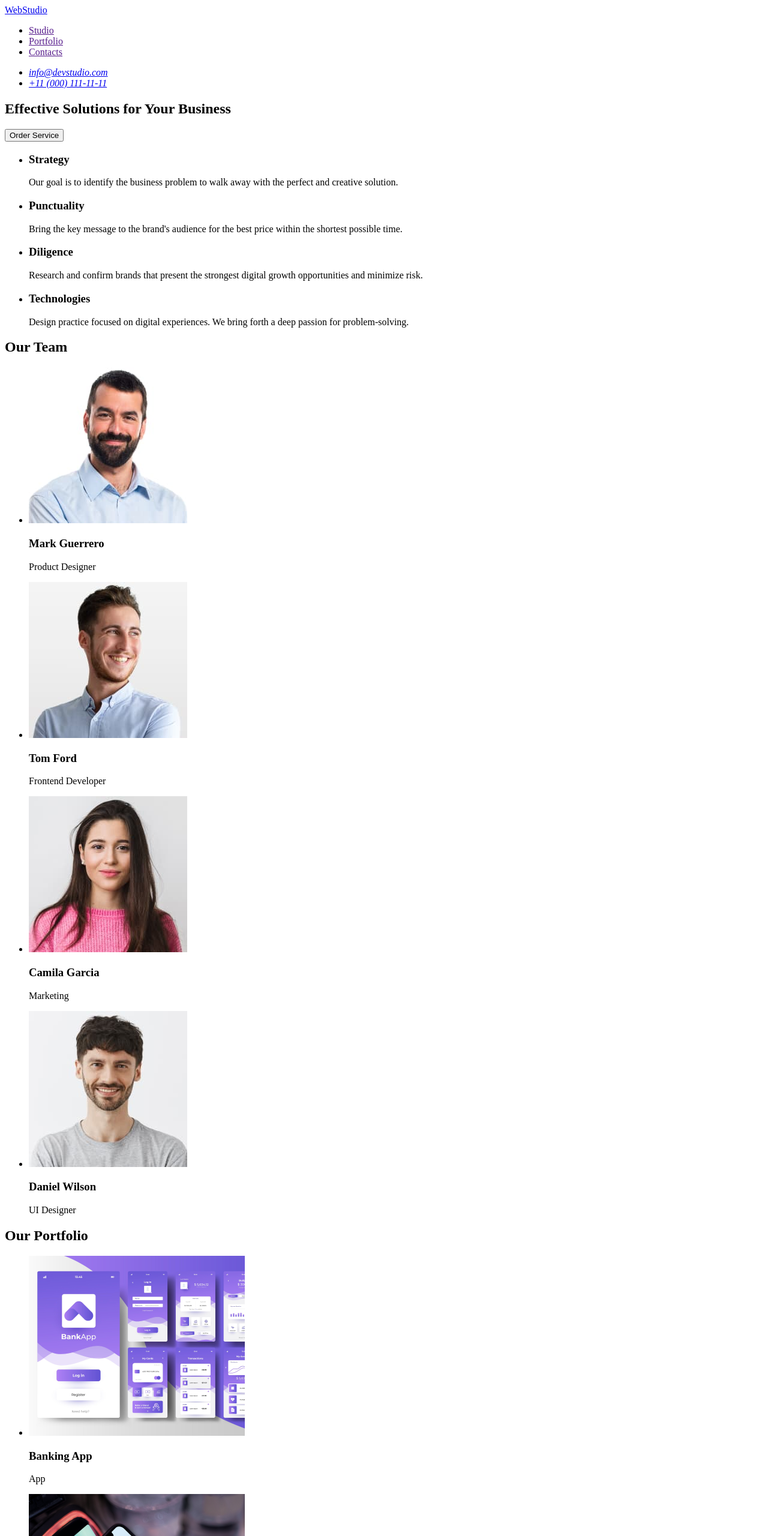
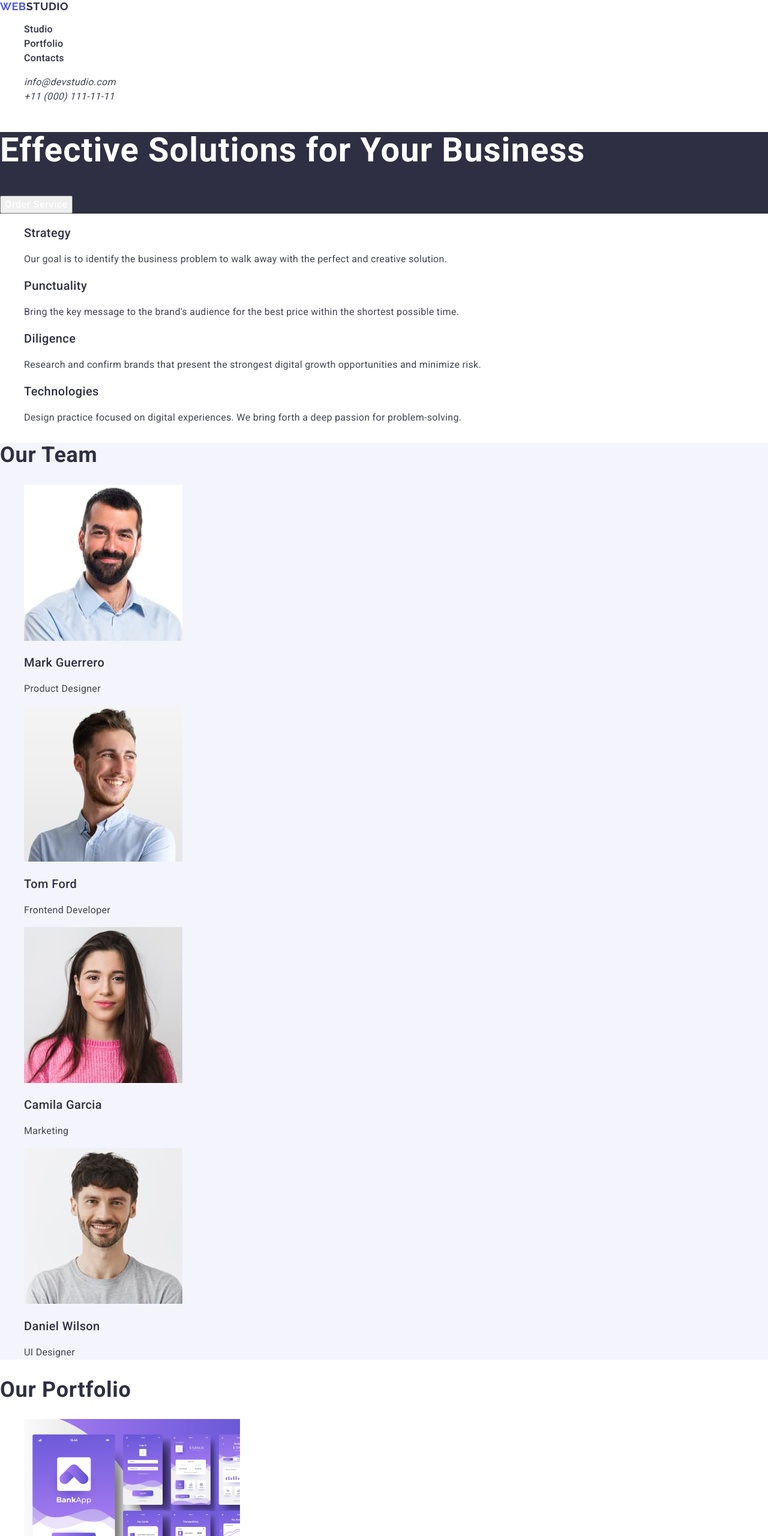
Before and after one commit to Go088/goit-markup-hw-02, a plain HTML site: page index.html in a window 1280 px wide. Shown: the top 2560 px of the page at 60% size. Drawn offline with nearby package versions, Linux system fonts and the light colour scheme.

Commit message:
Update index.html

```diff
--- /dev/null
+++ b/css/styles.css
@@ -0,0 +1,113 @@
+body {font-family: 'Raleway', sans-serif;
+    font-family: 'Roboto', sans-serif; font-style: normal;
+    background-color: #FFF;}
+    a {text-decoration: none;}
+    ul {list-style: none;}
+
+    /* Top Line */
+.logo {
+    color: var(--navyblue, #2E2F42);
+        font-family: Raleway;
+        font-size: 18px;
+        font-style: normal;
+        font-weight: 700;
+        line-height: 21px;
+        letter-spacing: 0.54px;
+        text-transform: uppercase;} .web-logo {color: var(--iris, #4D5AE5);}
+
+.navigation-link { color: var(--navyblue, #2E2F42);
+    font-family: Roboto;
+    font-size: 16px;
+    font-weight: 500;
+    line-height: 24px;
+    letter-spacing: 0.32px;}
+    .navigation-link .link:hover,
+    .navigation-link .link:focus {color: var(--ocean, #404BBF);}
+
+.address-link { color: var(--slate, #434455);
+    font-family: Roboto;
+    font-size: 16px;
+    font-weight: 400;
+    line-height: 24px;
+    letter-spacing: 0.32px;}
+    .address-link .link:hover {color: var(--ocean, #404BBF);}
+
+    /* Hero section */
+.hero-section {background-color: var(--navyblue, #2E2F42);}
+.hero-title {color: var(--white, #FFF);
+    font-family: Roboto;
+    font-size: 56px;
+    font-weight: 700;
+    line-height: 60px;
+    letter-spacing: 1.12px;}
+
+.order-service {color: var(--white, #FFF);
+    font-family: Roboto;
+    font-size: 16px;
+    font-weight: 500;
+    line-height: 24px;
+    letter-spacing: 0.64px;}
+
+.future-title {
+    color: var(--navyblue, #2E2F42);
+    font-family: Roboto;
+    font-size: 20px;
+    font-weight: 500;
+    line-height: 24px;
+    letter-spacing: 0.4px;
+}
+.text {color: var(--slate, #434455);
+    font-family: Roboto;
+    font-size: 16px;
+    font-weight: 400;
+    line-height: 24px;
+    letter-spacing: 0.32px;}
+
+    /* Our team section */
+.team-section {background: var(--cloud, #F4F4FD);}
+.team-title {color: var(--navyblue, #2E2F42);
+    font-family: Roboto;
+    font-size: 36px;
+    font-weight: 700;
+    line-height: 40px;
+    letter-spacing: 0.72px;
+    text-transform: capitalize;}
+.name {color: var(--navyblue, #2E2F42);
+    text-align:
+    font-family: Roboto;
+    font-size: 20px;
+    font-weight: 500;
+    line-height: 24px;
+    letter-spacing: 0.4px;}
+
+    /* Portfolio section */
+.portfolio-title {color: var(--navyblue, #2E2F42);
+    font-family: Roboto;
+    font-size: 36px;
+    font-weight: 700;
+    line-height: 40px;
+    letter-spacing: 0.72px;
+    text-transform: capitalize;}
+
+.product-title {color: var(--navyblue, #2E2F42);
+    font-family: Roboto;
+    font-size: 20px;
+    font-weight: 500;
+    line-height: 24px;
+    letter-spacing: 0.4px;}
+
+    /* Footer */
+.footer-section {background: var(--navyblue, #2E2F42);}
+.footer-logo {color: var(--cloud, #F4F4FD);
+    font-family: Raleway;
+    font-size: 18px;
+    font-weight: 700;
+    line-height: 21px;
+    letter-spacing: 0.54px;
+    text-transform: uppercase;}
+.footer-text {color: var(--cloud, #F4F4FD);
+    font-family: Roboto;
+    font-size: 16px;
+    font-weight: 400;
+    line-height: 24px;
+    letter-spacing: 0.32px;}
--- a/index.html
+++ b/index.html
@@ -4,58 +4,84 @@
     <meta charset="UTF-8" />
     <meta name="viewport" content="width=device-width, initial-scale=1.0" />
     <title>Document</title>
+    <link
+      rel="stylesheet"
+      href="https://cdnjs.cloudflare.com/ajax/libs/modern-normalize/2.0.0/modern-normalize.css"
+      integrity="sha512-gA2Bvu0/hw4oj0Lp8ZHjK+o3S4BE5m8d/wNVy6ktKLhHKPpWLQwv9ixzuWirWOakoJqlBdePq2NhoCaUOQ5npQ=="
+      crossorigin="anonymous"
+      referrerpolicy="no-referrer"
+    />
+
+    <link rel="stylesheet" href="./css/styles.css" />
+    <link rel="preconnect" href="https://fonts.googleapis.com" />
+    <link rel="preconnect" href="https://fonts.gstatic.com" crossorigin />
+    <link
+      href="https://fonts.googleapis.com/css2?family=Raleway:wght@700&family=Roboto:wght@400;500;700&display=swap"
+      rel="stylesheet"
+    />
   </head>
   <body>
+    <!-- Top Line -->
     <header>
       <nav>
-        <a href="./index.html">WebStudio</a>
+        <a class="logo" href="./index.html"
+          ><span class="web-logo">Web</span>Studio</a
+        >
         <ul>
-          <li><a href="">Studio</a></li>
-          <li><a href="">Portfolio</a></li>
-          <li><a href="">Contacts</a></li>
+          <li><a class="navigation-link" href="">Studio</a></li>
+          <li><a class="navigation-link" href="">Portfolio</a></li>
+          <li><a class="navigation-link" href="">Contacts</a></li>
         </ul>
       </nav>
       <address>
         <ul>
-          <li><a href="mailto:info@devstudio.com">info@devstudio.com</a></li>
-          <li><a href="tel:+110001111111">+11 (000) 111-11-11</a></li>
+          <li>
+            <a class="address-link" href="mailto:info@devstudio.com"
+              >info@devstudio.com</a
+            >
+          </li>
+          <li>
+            <a class="address-link" href="tel:+110001111111"
+              >+11 (000) 111-11-11</a
+            >
+          </li>
         </ul>
       </address>
     </header>
     <main>
       <!-- HERO Section -->
-      <section>
-        <h1>Effective Solutions for Your Business</h1>
-        <button type="button">Order Service</button>
+      <section class="hero-section">
+        <h1 class="hero-title">Effective Solutions for Your Business</h1>
+        <button class="order-service" type="button">Order Service</button>
       </section>
       <!-- Section 1 -->
       <section>
         <h2 hidden>Features</h2>
         <ul>
           <li>
-            <h3>Strategy</h3>
-            <p>
+            <h3 class="future-title">Strategy</h3>
+            <p class="text">
               Our goal is to identify the business problem to walk away with the
               perfect and creative solution.
             </p>
           </li>
           <li>
-            <h3>Punctuality</h3>
-            <p>
+            <h3 class="future-title">Punctuality</h3>
+            <p class="text">
               Bring the key message to the brand's audience for the best price
               within the shortest possible time.
             </p>
           </li>
           <li>
-            <h3>Diligence</h3>
-            <p>
+            <h3 class="future-title">Diligence</h3>
+            <p class="text">
               Research and confirm brands that present the strongest digital
               growth opportunities and minimize risk.
             </p>
           </li>
           <li>
-            <h3>Technologies</h3>
-            <p>
+            <h3 class="future-title">Technologies</h3>
+            <p class="text">
               Design practice focused on digital experiences. We bring forth a
               deep passion for problem-solving.
             </p>
@@ -63,8 +89,8 @@
         </ul>
       </section>
       <!-- Section 2 -->
-      <section>
-        <h2>Our Team</h2>
+      <section class="team-section">
+        <h2 class="team-title">Our Team</h2>
         <ul>
           <li>
             <img
@@ -72,8 +98,8 @@
               alt="Photo by Mark Guerrero"
               width="264"
             />
-            <h3>Mark Guerrero</h3>
-            <p>Product Designer</p>
+            <h3 class="name">Mark Guerrero</h3>
+            <p class="text">Product Designer</p>
           </li>
           <li>
             <img
@@ -81,8 +107,8 @@
               alt="Photo by Tom Ford"
               width="264"
             />
-            <h3>Tom Ford</h3>
-            <p>Frontend Developer</p>
+            <h3 class="name">Tom Ford</h3>
+            <p class="text">Frontend Developer</p>
           </li>
           <li>
             <img
@@ -90,8 +116,8 @@
               alt="Photo by Camila Garcia"
               width="264"
             />
-            <h3>Camila Garcia</h3>
-            <p>Marketing</p>
+            <h3 class="name">Camila Garcia</h3>
+            <p class="text">Marketing</p>
           </li>
           <li>
             <img
@@ -99,62 +125,79 @@
               alt="Photo by Daniel Wilson"
               width="264"
             />
-            <h3>Daniel Wilson</h3>
-            <p>UI Designer</p>
+            <h3 class="name">Daniel Wilson</h3>
+            <p class="text">UI Designer</p>
           </li>
         </ul>
       </section>
 
       <!-- Section 3 -->
       <section>
-        <h2>Our Portfolio</h2>
+        <h2 class="portfolio-title">Our Portfolio</h2>
         <ul>
           <li>
-            <img src="./images/portfolio/bank-app.png" alt="Banking App" />
-            <h3>Banking App</h3>
-            <p>App</p>
+            <img
+              src="./images/portfolio/bank-app.png"
+              alt="Banking App"
+              width="360"
+            />
+            <h3 class="product-title">Banking App</h3>
+            <p class="text">App</p>
           </li>
           <li>
-            <img src="./images/portfolio/cashless.png" alt="Cashless Payment" />
-            <h3>Cashless Payment</h3>
-            <p>Marketing</p>
+            <img
+              src="./images/portfolio/cashless.png"
+              alt="Cashless Payment"
+              width="360"
+            />
+            <h3 class="product-title">Cashless Payment</h3>
+            <p class="text">Marketing</p>
           </li>
           <li>
             <img
               src="./images/portfolio/meditation-app.png"
               alt="Meditation App"
+              width="360"
             />
-            <h3>Meditation App</h3>
-            <p>App</p>
+            <h3 class="product-title">Meditation App</h3>
+            <p class="text">App</p>
           </li>
           <li>
-            <img src="./images/portfolio/taxi.png" alt="Taxi Service" />
-            <h3>Taxi Service</h3>
-            <p>Marketing</p>
+            <img
+              src="./images/portfolio/taxi.png"
+              alt="Taxi Service"
+              width="360"
+            />
+            <h3 class="product-title">Taxi Service</h3>
+            <p class="text">Marketing</p>
           </li>
           <li>
             <img
               src="./images/portfolio/screen.png"
               alt="Screen Illustrations"
+              width="360"
             />
-            <h3>Screen Illustrations</h3>
-            <p>Design</p>
+            <h3 class="product-title">Screen Illustrations</h3>
+            <p class="text">Design</p>
           </li>
           <li>
             <img
               src="./images/portfolio/online-courses.png"
               alt="Online Courses"
+              width="360"
             />
-            <h3>Online Courses</h3>
-            <p>Marketing</p>
+            <h3 class="product-title">Online Courses</h3>
+            <p class="text">Marketing</p>
           </li>
         </ul>
       </section>
     </main>
 
-    <footer>
-      <a href="./index.html">WebStudio</a>
-      <p>
+    <footer class="footer-section">
+      <a class="footer-logo" href="./index.html"
+        ><span class="web-logo">Web</span>Studio</a
+      >
+      <p class="footer-text">
         Increase the flow of customers and sales for your business with digital
         marketing & growth solutions.
       </p>
```
